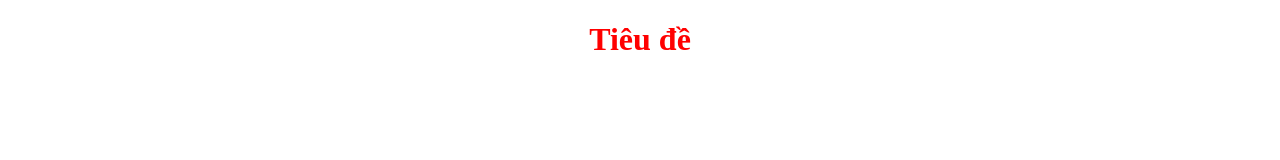
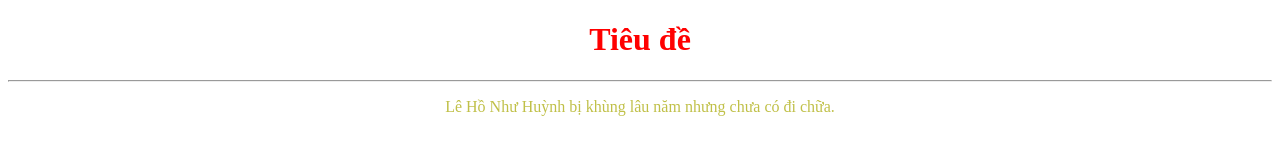
Before and after one commit to huy03022012/hoclaptrinhweb, a plain HTML site: page index.html in a window 1280 px wide. Drawn offline with Linux system fonts and the light colour scheme.

Commit message:
Lê Hồ Như Huỳnh khùng

```diff
--- a/css/main.css
+++ b/css/main.css
@@ -2,3 +2,9 @@ h1 {
     color: red;
     text-align: center;
 }
+p {
+    color: rgb(192, 192, 72);
+    text-align: center;
+    font-variant:initial;
+    size: 100px;
+}
--- a/index.html
+++ b/index.html
@@ -9,5 +9,9 @@
     <body>
         <script src="./hocjs/main.js"></script>
         <h1>Tiêu đề</h1>
+        <hr>
+        <p>
+            Lê Hồ Như Huỳnh bị      khùng lâu năm nhưng chưa có đi chữa.
+        </p>
     </body>
 </html>
```
